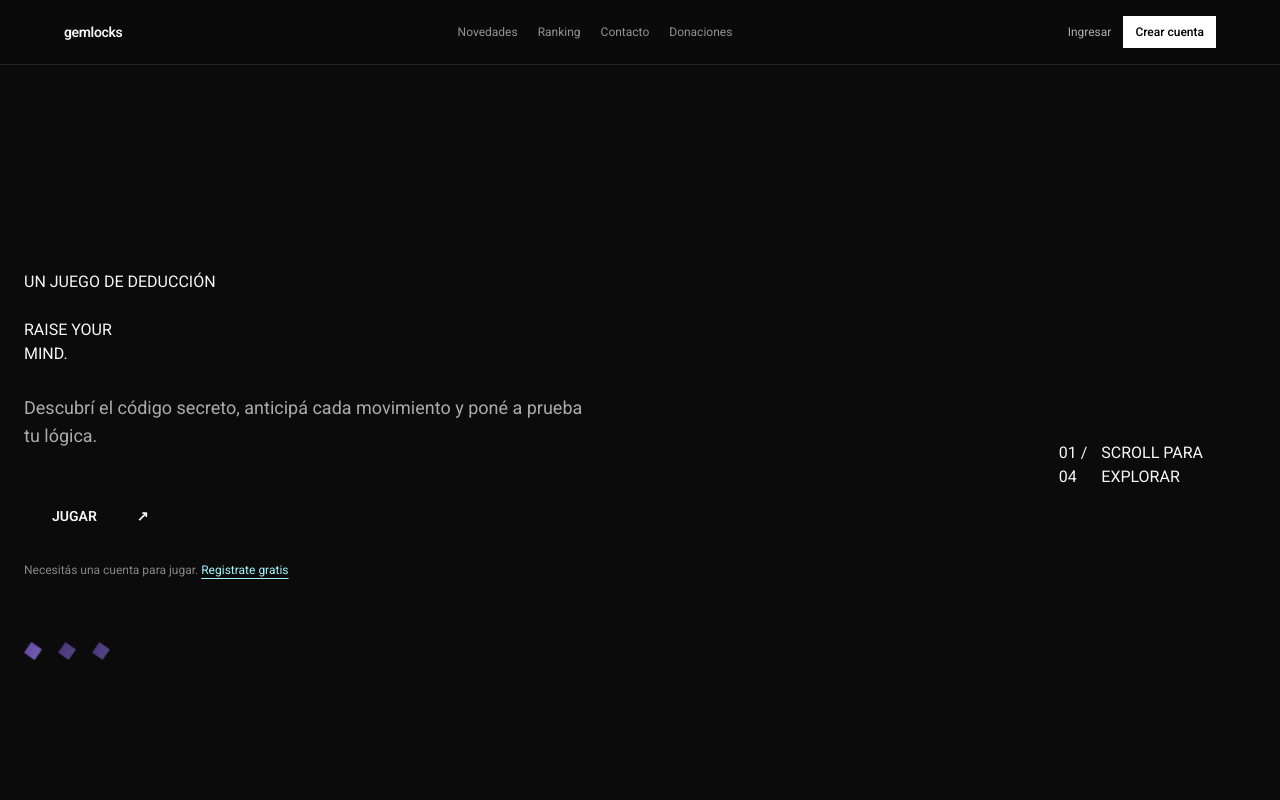
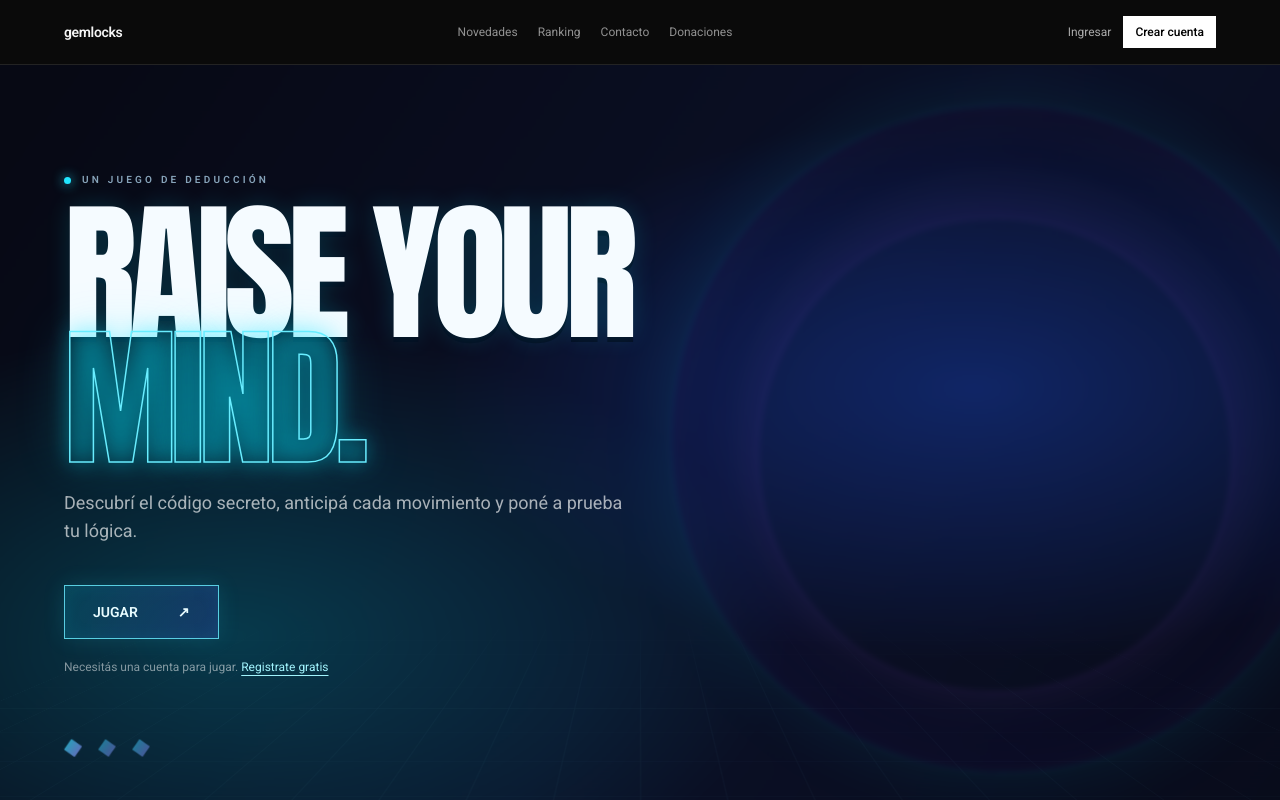
Before and after one commit to mnapo/gemlocks-client, a Next.js app: page / in a window 1280 px wide. Shown: the top 800 px of the page. Built offline with nearby package versions, Linux system fonts and the light colour scheme; no server answers; the database is empty.

Commit message:
Add neon hero styling

```diff
--- a/app/globals.css
+++ b/app/globals.css
@@ -174,3 +174,21 @@ html[data-theme="high-energy"] body [class*="bg-white/"] {background-color:rgba(
 html[data-theme="high-energy"] body [class*="border-white"] {border-color:var(--theme-border)!important}
 html[data-theme="high-energy"] body [class*="text-cyan-300"] {color:#00e5ff!important}
 html[data-theme="high-energy"] body [class*="bg-[#171717]"] {background-color:var(--theme-panel)!important}
+
+
+/* Neon gaming landing hero */
+.landing-hero{min-height:100vh;min-height:100svh;background:#070914;color:#f8fbff;isolation:isolate}
+.landing-hero__backdrop{position:absolute;z-index:-2;inset:-5%;background:radial-gradient(ellipse at 72% 42%,rgba(30,91,255,.3),transparent 35%),radial-gradient(ellipse at 23% 68%,rgba(0,238,255,.2),transparent 34%),linear-gradient(125deg,#070914 10%,#0b1027 55%,#080b18);filter:blur(3px);transform:translate3d(0,var(--hero-parallax,0px),0) scale(1.08);will-change:transform}
+.landing-hero__backdrop:before,.landing-hero__backdrop:after{content:"";position:absolute;width:min(54vw,620px);aspect-ratio:1;border:1px solid rgba(0,229,255,.16);border-radius:50%;box-shadow:0 0 70px rgba(0,229,255,.09),inset 0 0 70px rgba(109,40,217,.09);transform:rotate(-24deg);top:12%;right:4%}
+.landing-hero__backdrop:after{width:min(39vw,440px);top:24%;right:11%;border-color:rgba(168,85,247,.2);box-shadow:0 0 80px rgba(168,85,247,.12)}
+.landing-hero__grid{position:absolute;z-index:-1;inset:0;opacity:.16;background-image:linear-gradient(rgba(110,231,255,.13) 1px,transparent 1px),linear-gradient(90deg,rgba(110,231,255,.13) 1px,transparent 1px);background-size:64px 64px;mask-image:linear-gradient(to bottom,transparent,#000 35%,#000 75%,transparent);transform:perspective(700px) rotateX(58deg) scale(1.6) translateY(24%);transform-origin:center bottom}
+.landing-hero__eyebrow{display:flex;align-items:center;gap:11px;color:rgba(190,230,255,.7);font:600 10px/1.4 var(--font-roboto),sans-serif;letter-spacing:.32em}
+.landing-hero__status{width:7px;height:7px;border-radius:50%;background:#22e6ff;box-shadow:0 0 12px #22e6ff}
+.landing-hero__title{font-family:Impact,"Arial Narrow",var(--font-roboto),sans-serif;font-size:clamp(4.2rem,12vw,9.5rem);font-weight:900;line-height:.82;letter-spacing:-.045em;color:#f5fbff;text-shadow:0 0 24px rgba(0,229,255,.16),0 5px 0 rgba(4,10,28,.8)}
+.landing-hero__title span{color:transparent;-webkit-text-stroke:1.5px #68edff;text-shadow:0 0 22px rgba(0,229,255,.4),0 0 55px rgba(0,229,255,.2)}
+.landing-hero__cta{border:1px solid rgba(103,232,249,.85);background:linear-gradient(105deg,rgba(8,145,178,.24),rgba(79,70,229,.2));color:#e8fcff;box-shadow:0 0 22px rgba(34,211,238,.14),inset 0 0 18px rgba(34,211,238,.08);transition:transform .2s ease,box-shadow .2s ease,background .2s ease}
+.landing-hero__cta:hover{transform:translateY(-2px);background:rgba(8,145,178,.32);box-shadow:0 0 32px rgba(34,211,238,.28),inset 0 0 20px rgba(34,211,238,.12)}
+.landing-hero__index,.landing-hero__scroll{position:absolute;bottom:32px;color:rgba(190,230,255,.42);font-size:9px;letter-spacing:.22em}.landing-hero__index{right:clamp(24px,6vw,80px)}.landing-hero__scroll{left:clamp(24px,6vw,80px)}
+.landing-hero .landing-hero__gems .home-gem{background:linear-gradient(135deg,#22e6ff,#9b7bff);filter:drop-shadow(0 0 9px rgba(34,230,255,.6))}
+@media(max-width:640px){.landing-hero__title{font-size:clamp(4rem,19vw,7rem)}.landing-hero__backdrop:before{width:90vw;right:-30%;top:18%}.landing-hero__backdrop:after{width:68vw;right:-10%;top:29%}.landing-hero__scroll{font-size:8px;letter-spacing:.13em}}
+@media(prefers-reduced-motion:reduce){.landing-hero__backdrop{transform:none!important;will-change:auto}.landing-hero__cta{transition:none}}
```
